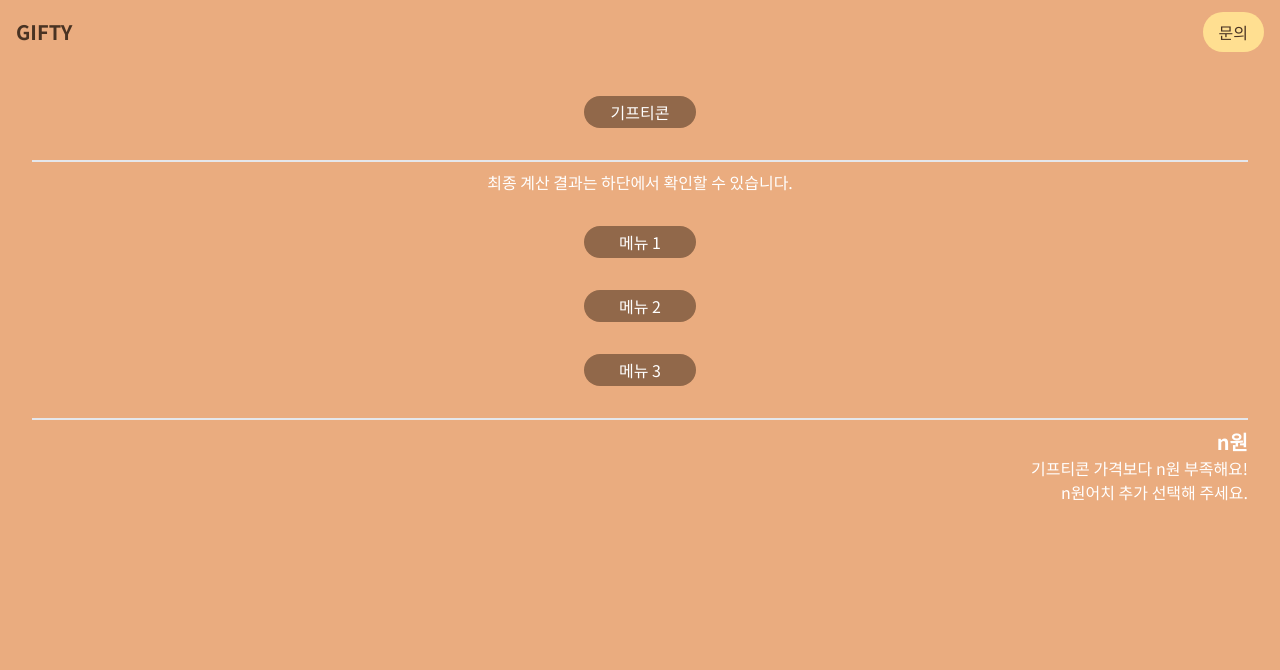
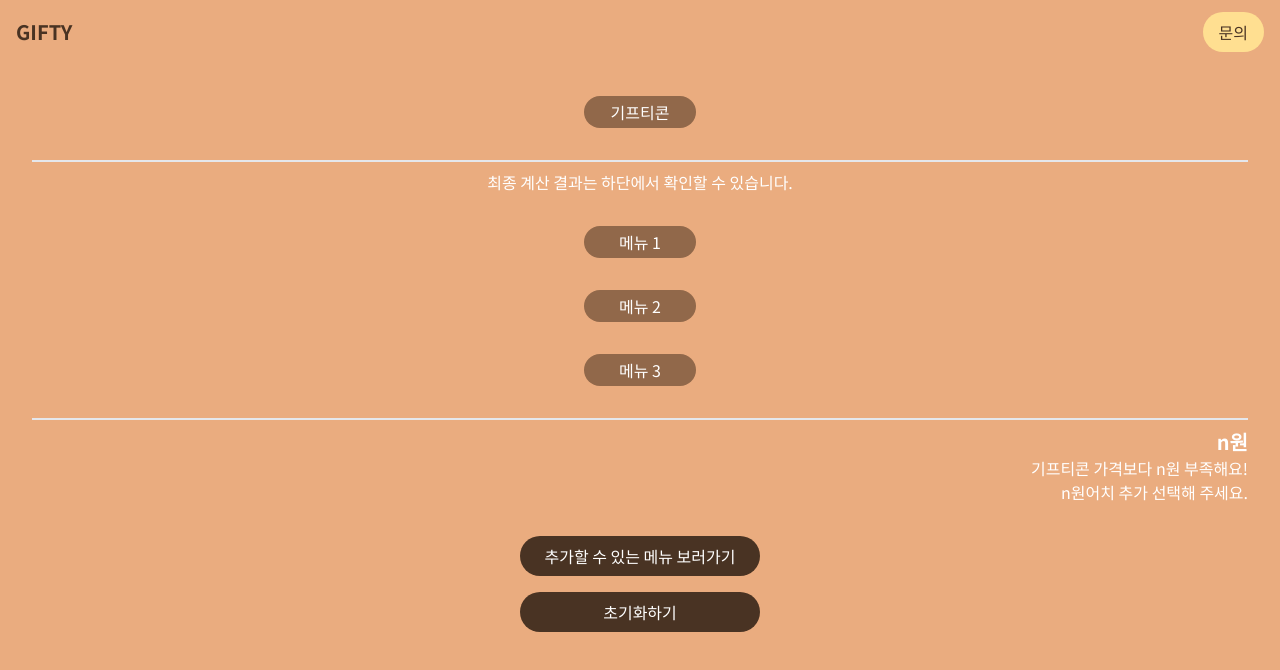
Before and after one commit to cloudIris75/gifty-nextjs, a Next.js app: page /brands/ediya/calculator in a window 1280 px wide. Shown: the top 670 px of the page. Built offline with nearby package versions, Linux system fonts and the light colour scheme.

Commit message:
Feat: Button 컴포넌트 추가

```diff
--- /dev/null
+++ b/src/components/Button/Button.tsx
@@ -0,0 +1,18 @@
+interface ButtonProps {
+  name: string;
+  onclick?: () => void;
+  width?: string;
+}
+
+const Button: React.FC<ButtonProps> = ({ onclick, name, width = 'w-48' }) => {
+  return (
+    <button
+      onClick={onclick}
+      className={`bg-coffee-400 py-2 rounded-3xl ${width}`}
+    >
+      {name}
+    </button>
+  );
+};
+
+export default Button;
--- /dev/null
+++ b/src/components/Button/index.ts
@@ -0,0 +1 @@
+export { default } from './Button';
--- a/src/pages/brands/[brandName]/calculator.tsx
+++ b/src/pages/brands/[brandName]/calculator.tsx
@@ -1,6 +1,11 @@
+import { useRouter } from 'next/router';
+import Button from '../../../components/Button';
 import Navbar from '../../../components/Navbar';
 
 const Calculator: React.FC = () => {
+  const router = useRouter();
+  const brandName = router.query.brandName as string;
+
   return (
     <>
       <Navbar />
@@ -27,7 +32,14 @@ const Calculator: React.FC = () => {
           <p>기프티콘 가격보다 n원 부족해요!</p>
           <p>n원어치 추가 선택해 주세요.</p>
         </div>
-        <div></div>
+        <div className="flex flex-col space-y-4">
+          <Button
+            name="추가할 수 있는 메뉴 보러가기"
+            onclick={() => router.push(`/brands/${brandName}/menu`)}
+            width="w-60"
+          />
+          <Button name="초기화하기" width="w-60" />
+        </div>
       </main>
     </>
   );
--- a/src/pages/index.tsx
+++ b/src/pages/index.tsx
@@ -1,14 +1,11 @@
 import type { NextPage } from 'next';
 import Image from 'next/image';
 import { useRouter } from 'next/router';
+import Button from '../components/Button';
 import Navbar from '../components/Navbar';
 
 const Home: NextPage = () => {
   const router = useRouter();
-
-  const onMoveButtonClick = () => {
-    router.push('/brands');
-  };
 
   return (
     <>
@@ -35,12 +32,10 @@ const Home: NextPage = () => {
               (문구 수정 예정)
             </p>
           </div>
-          <button
-            onClick={onMoveButtonClick}
-            className="bg-coffee-400 px-6 py-2 rounded-3xl"
-          >
-            지금 계산하러 가기
-          </button>
+          <Button
+            name="지금 계산하러 가기"
+            onclick={() => router.push('/brands')}
+          />
         </div>
       </main>
     </>
```
